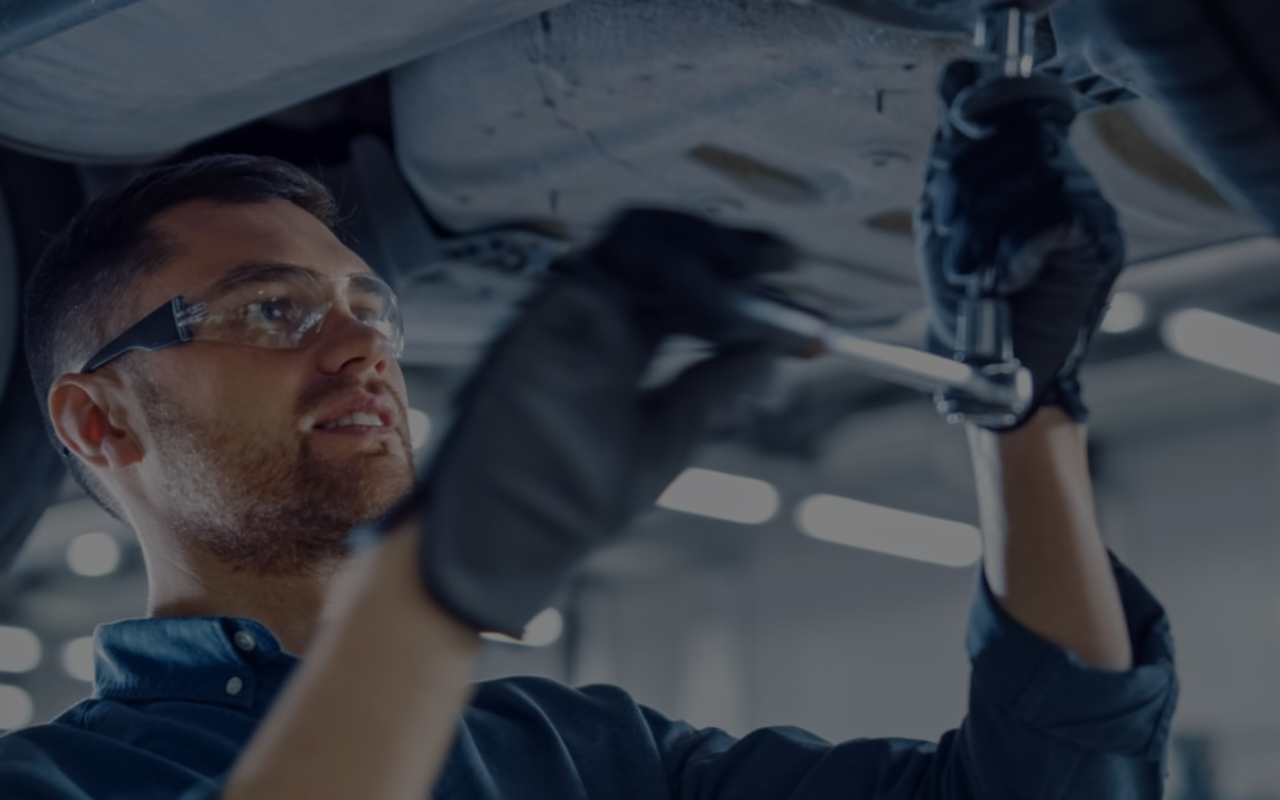
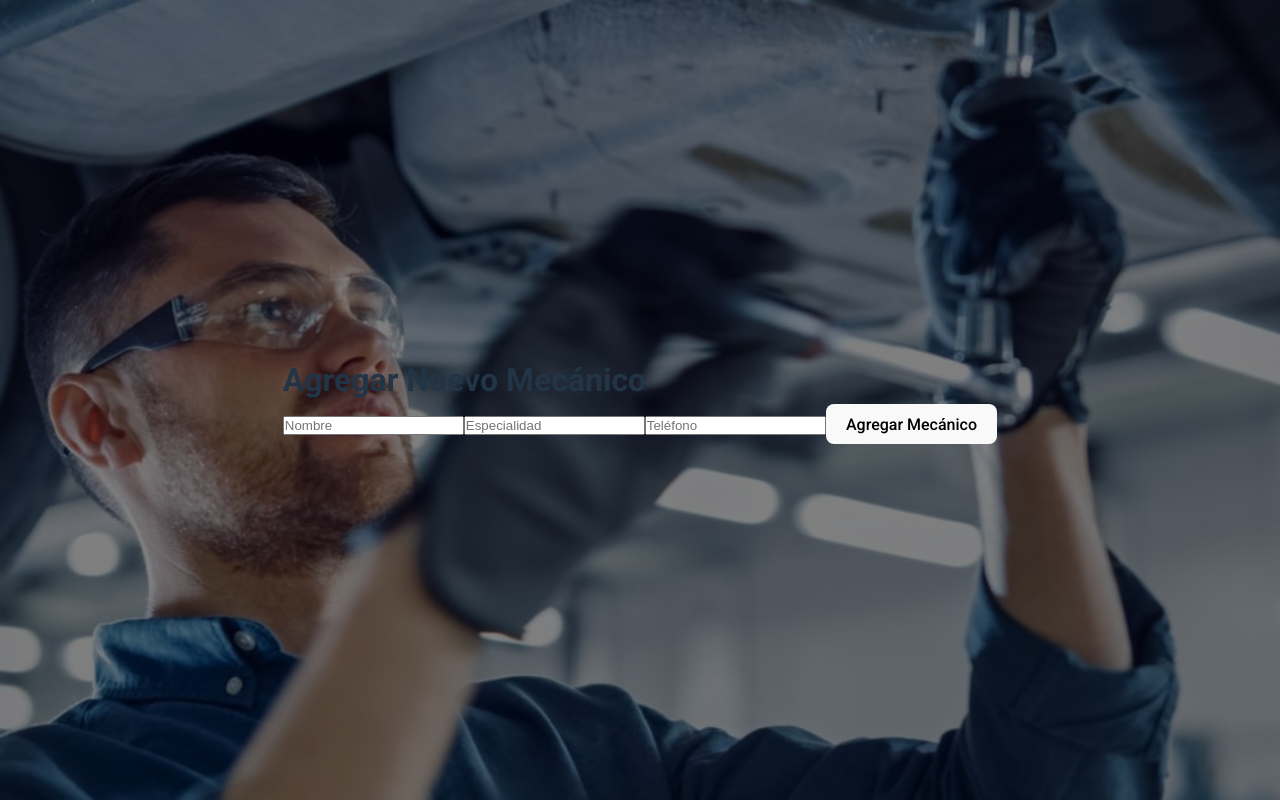
Before and after one commit to JoaquinSpengler/tp-inicial-labo, a React (Vite) app in the folder tp-inicial-labo/: page /agregar-mecanico in a window 1280 px wide. Before the commit this address had no page. Built offline with nearby package versions, Linux system fonts and the light colour scheme.

Commit message:
agregue nuevamente la pantalla de agregar mecanico y su boton (no redirecciona a la pag)

```diff
--- /dev/null
+++ b/tp-inicial-labo/src/Pages/AddMechanic.css
@@ -0,0 +1,51 @@
+/* Botón de Agregar Mecánico */
+.add-mechanic-button {
+    padding: 10px 20px;
+    background-color: #007bff;
+    color: white;
+    border: none;
+    border-radius: 5px;
+    cursor: pointer;
+    margin-bottom: 10px;
+}
+
+.add-mechanic-button:hover {
+    background-color: #0056b3;
+}
+
+/* Estilos del Formulario de Agregar Mecánico */
+.agregar-mecanico-container {
+    max-width: 600px;
+    margin: 0 auto;
+    padding: 20px;
+    background-color: white;
+    box-shadow: 0 0 10px rgba(0, 0, 0, 0.1);
+    border-radius: 8px;
+}
+
+.agregar-mecanico-container h2 {
+    text-align: center;
+    margin-bottom: 20px;
+}
+
+.agregar-mecanico-container input {
+    display: block;
+    width: 100%;
+    padding: 10px;
+    margin-bottom: 10px;
+    border: 1px solid #ddd;
+    border-radius: 5px;
+}
+
+.submit-button {
+    padding: 10px 20px;
+    background-color: #28a745;
+    color: white;
+    border: none;
+    border-radius: 5px;
+    cursor: pointer;
+}
+
+.submit-button:hover {
+    background-color: #218838;
+}
--- /dev/null
+++ b/tp-inicial-labo/src/Pages/AddMechanic.jsx
@@ -0,0 +1,58 @@
+import React, { useState } from 'react';
+import axios from 'axios';
+import { useNavigate } from 'react-router-dom';
+import { API_BASE_URL } from '../assets/config';
+
+function AgregarMecanico() {
+    const [nombre, setNombre] = useState('');
+    const [especialidad, setEspecialidad] = useState('');
+    const [telefono, setTelefono] = useState('');
+    const navigate = useNavigate();
+
+    const handleSubmit = (e) => {
+        e.preventDefault();
+        const nuevoMecanico = { nombre, especialidad, telefono };
+
+        // Llamada a la API para agregar el nuevo mecánico a la base de datos
+        axios.post(`${API_BASE_URL}/mecanicos`, nuevoMecanico)
+            .then(response => {
+                console.log('Mecánico agregado con éxito:', response.data);
+                navigate('/'); // Redirigir a la página principal después de agregar
+            })
+            .catch(error => {
+                console.error('Error al agregar el mecánico:', error);
+            });
+    };
+
+    return (
+        <div className="agregar-mecanico-container">
+            <h2>Agregar Nuevo Mecánico</h2>
+            <form onSubmit={handleSubmit}>
+                <input
+                    type="text"
+                    placeholder="Nombre"
+                    value={nombre}
+                    onChange={(e) => setNombre(e.target.value)}
+                    required
+                />
+                <input
+                    type="text"
+                    placeholder="Especialidad"
+                    value={especialidad}
+                    onChange={(e) => setEspecialidad(e.target.value)}
+                    required
+                />
+                <input
+                    type="text"
+                    placeholder="Teléfono"
+                    value={telefono}
+                    onChange={(e) => setTelefono(e.target.value)}
+                    required
+                />
+                <button type="submit" className="submit-button">Agregar Mecánico</button>
+            </form>
+        </div>
+    );
+}
+
+export default AgregarMecanico;
--- a/tp-inicial-labo/src/Pages/AutoDetail.css
+++ b/tp-inicial-labo/src/Pages/AutoDetail.css
@@ -1,10 +1,10 @@
 .auto-detail {
     padding: 20px;
     text-align: center;
-    background-color: white;
+    background-color: rgba(0, 0, 0, 0.5);
     margin: 0 auto;
     max-width: 600px;
-    color:black;
+    color:rgb(255, 255, 255);
 }
 
 .maintenance-table {
@@ -27,7 +27,7 @@
 
 .auto-detail button {
     padding: 10px 20px;
-    background-color: #4CAF50;
+    background-color: #d10000;
     color: white;
     border: none;
     cursor: pointer;
@@ -36,12 +36,12 @@
 .back-link {
     display: inline-block;
     margin-top: 20px;
-    color: #007BFF;
+    color: #ffffff;
     text-decoration: none;
 }
 
 .back-link:hover {
-    text-decoration: underline;
+    color: #d10000;
 }
 
 .titulo-h2{ color: black}
--- a/tp-inicial-labo/src/Pages/MechanicManagement.jsx
+++ b/tp-inicial-labo/src/Pages/MechanicManagement.jsx
@@ -1,6 +1,7 @@
 import React, { useState, useEffect } from 'react';
 import './MechanicManagement.css';
 import Navbar from '../components/NavBar';
+import { useNavigate } from 'react-router-dom';
 
 // Datos de ejemplo de mecánicos
 import mecanicosData from '../data/mecanicos.json';
@@ -46,10 +47,17 @@ function MechanicManagement() {
                 return { ...mecanico, habilitado: false }; // Marcar como inhabilitado
             }
             return mecanico;
-        });
+        }
+    );
+
+
         setFilteredMecanicos(updatedMecanicos); // Actualizar la lista de mecánicos
         localStorage.setItem('mecanicos', JSON.stringify(updatedMecanicos)); // Guardar en localStorage
         setSelectedMechanicId(null); // Deseleccionar el mecánico después de inhabilitarlo
+    };
+
+    const handleAddMechanic = () => {
+        navigate('/agregar-mecanico'); // Ruta de la nueva página para agregar mecánico
     };
 
     return (
@@ -82,7 +90,9 @@ function MechanicManagement() {
                     <p>No se encontraron mecánicos.</p>
                 )}
             </div>
-
+            <button onClick={handleAddMechanic} className="add-button">
+                    Agregar Mecanico
+                </button>
             {/* Mostrar botón de "Dar de baja" solo si un mecánico ha sido seleccionado */}
             {selectedMechanicId && (
                 <button onClick={handleDisableMechanic} className="remove-button">
--- a/tp-inicial-labo/src/assets/App.jsx
+++ b/tp-inicial-labo/src/assets/App.jsx
@@ -8,6 +8,7 @@ import AddAuto from '../Pages/AddAuto';
 import QRScanner from '../Pages/QRScanner';
 import Home from '../Pages/Home';
 import Login from '../Pages/Login';
+import AddMechanic from '../Pages/AddMechanic'
 
 const App = () => {
     const [isAuthenticated, setIsAuthenticated] = useState(false);
@@ -32,6 +33,7 @@ const App = () => {
             <Route path="/gestion-mecanicos" element={<MechanicManagement />} />
             <Route path="/agregar-auto" element={ <AddAuto /> } />
             <Route path="/escanear-qr" element={<QRScanner />} />
+            //<Route path="/agregar-mecanico" element={ <AddMechanic /> } />
           </Routes>
         </Router>
       </main>
```
